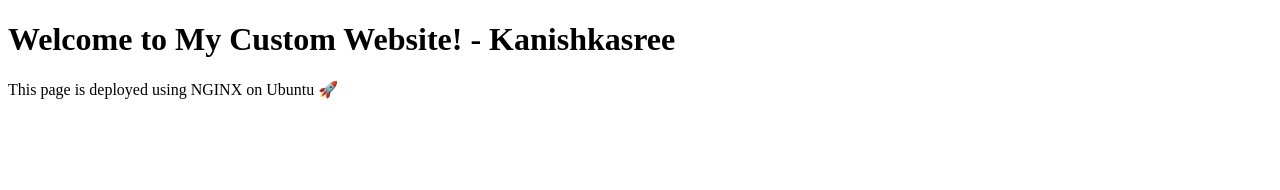
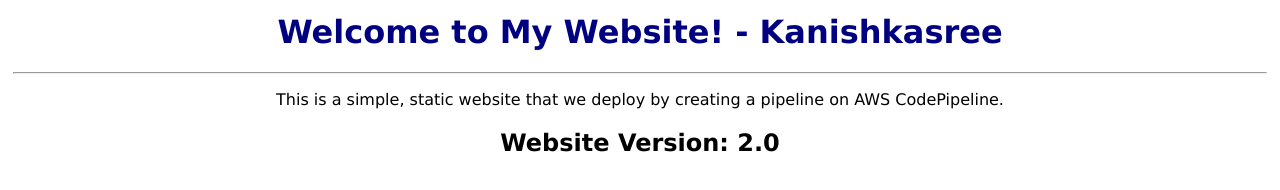
Before and after one commit to KanishkasreeR/cloud, a plain HTML site: page index.html in a window 1280 px wide. Drawn offline with Linux system fonts and the light colour scheme.

Commit message:
index.html

```diff
--- a/index.html
+++ b/index.html
@@ -1,10 +1,11 @@
-<!DOCTYPE html>
 <html>
-<head>
-    <title>My First Web Page</title>
-</head>
-<body>
-    <h1>Welcome to My Custom Website! - Kanishkasree</h1>
-    <p>This page is deployed using NGINX on Ubuntu 🚀</p>
-</body>
+    <head>
+        <title>Sample Website - AWS CodePipeline Step by Step</title>
+    </head>
+    <body style="text-align:center;font-family:Verdana;margin:1%;">
+        <h1 style="color:navy">Welcome to My Website! - Kanishkasree</h1>
+        <hr>
+        <p>This is a simple, static website that we deploy by creating a pipeline on AWS CodePipeline.</p>
+        <h2>Website Version: 2.0</h2>
+    </body>
 </html>
```
